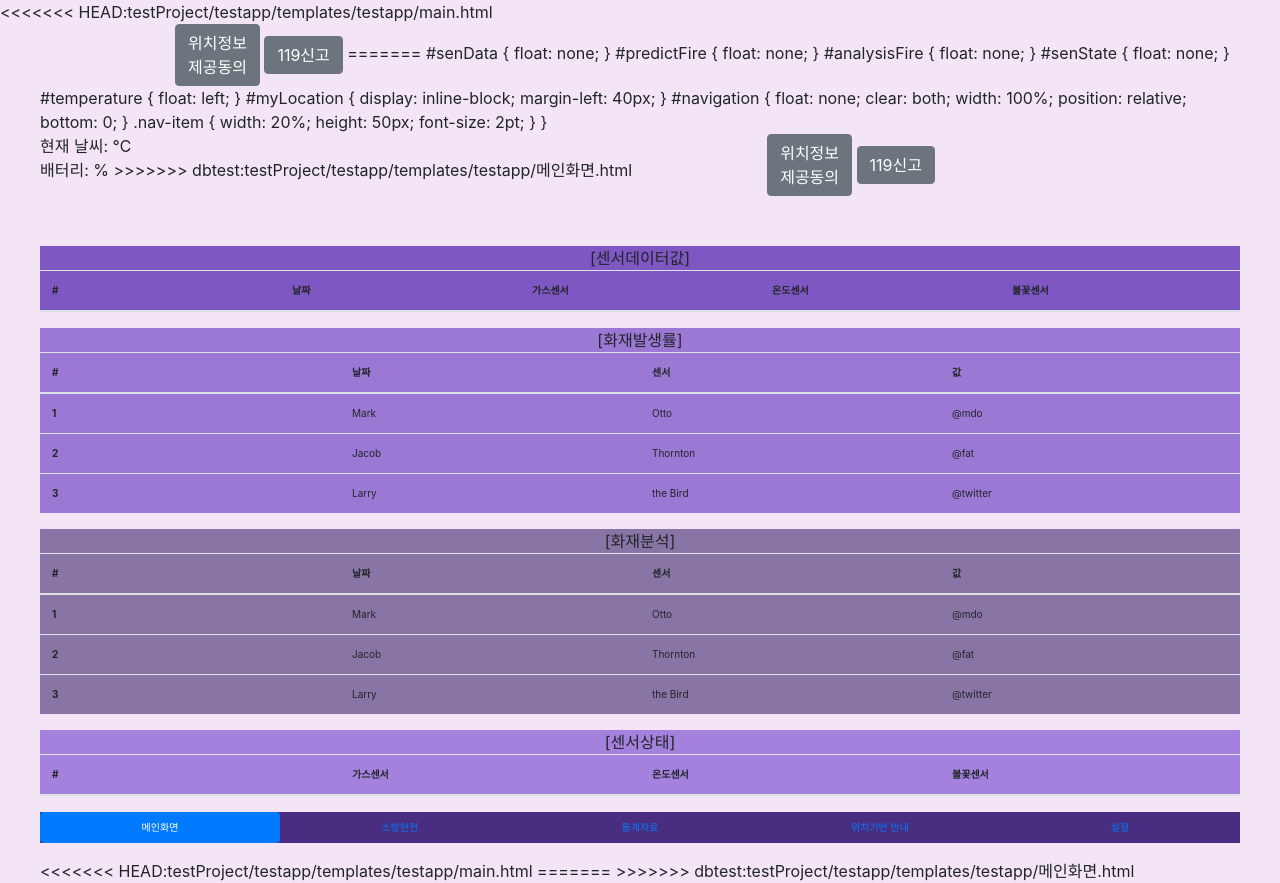
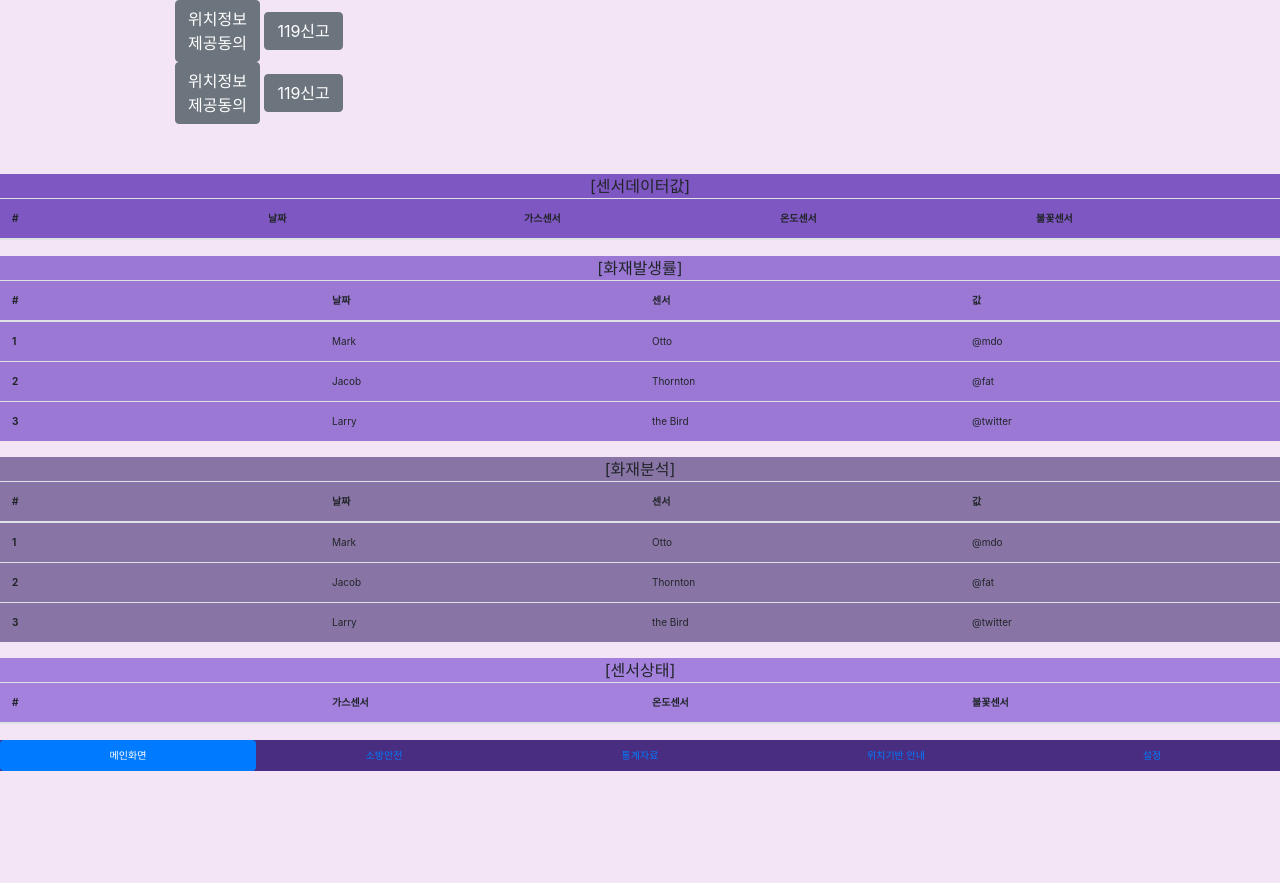
Before and after one commit to smkgs96/testProject, a Django app: page / in a window 1280 px wide. After the commit the page ends 771 px from the top, so only its background shows below. Run offline with Django 3.2, Linux system fonts and the light colour scheme; data that the repository does not hold is empty; some libraries are stand-ins or nearby versions.

Commit message:
Fix error main.html while merging

```diff
--- a/testProject/testapp/templates/testapp/main.html
+++ b/testProject/testapp/templates/testapp/main.html
@@ -1,7 +1,7 @@
 <!DOCTYPE html>
 
 <html lang="ko">
-<<<<<<< HEAD:testProject/testapp/templates/testapp/main.html
+
 <head>
   <meta charset="UTF-8" />
   <meta name="viewport" content="width=device-width, initial-scale=1.0" />
@@ -9,7 +9,8 @@
   <title>메인화면</title>
   <script type="text/javascript">
     window.onload = function create_request() {
-          var API_URL = "https://api.openweathermap.org/data/2.5/weather?q=daegu&units=metric&appid=caf2328dfcf6f9f9919e7039d6066892";
+      var API_URL =
+        "https://api.openweathermap.org/data/2.5/weather?q=daegu&units=metric&appid=caf2328dfcf6f9f9919e7039d6066892";
       $.get(API_URL, deliver);
     }
 
@@ -17,72 +18,10 @@
       var result =
         "<li> 현재온도: " + response.main.temp + " ℃ </li>" +
         "<li> 습도: " + response.main.humidity + "% </li>" +
-              "<li> 바람세기: " + response.wind.speed + " mph</li>" ;
+        "<li> 바람세기: " + response.wind.speed + " mph</li>";
       $(".temperature").html(result);
     }
   </script>
-    <link
-      rel="stylesheet"
-      href="https://maxcdn.bootstrapcdn.com/bootstrap/4.0.0/css/bootstrap.min.css"
-      integrity="sha384-Gn5384xqQ1aoWXA+058RXPxPg6fy4IWvTNh0E263XmFcJlSAwiGgFAW/dAiS6JXm"
-      crossorigin="anonymous"
-    />
-
-    <script src="https://ajax.googleapis.com/ajax/libs/jquery/1.12.0/jquery.min.js"></script>
-    <script src="http://maxcdn.bootstrapcdn.com/bootstrap/3.3.6/js/bootstrap.min.js"></script>
-
-    <style>
-     body {
-        background: #f3e5f5; overflow-x: "hidden";
-      }
-      #senData {
-        background: #7e57c2;
-      }
-      #predictFire {
-        background: #9a78d3;
-      }
-      #analysisFire {
-        background: #8875a5;
-      }
-      #senState {
-         background: #a381dd;
-      }
-      #pills-tab {
-        width: 100%;
-      }
-      .table {
-        table-layout: fixed;
-      }
-      td {
-        overflow: hidden;
-        white-space: nowrap;
-        font-size: 10px;
-      }
-      th {
-        font-size: 10px;
-      }
-      .nav-item {
-        width: 20%;
-        background: #492d80;
-        font-size: x-small;
-      }
-      .temperature {
-        float: left;
-      }
-      #myLocation {
-        display: inline-block;
-        margin-left: 135px;
-      }
-
-      /* 화면 너비 0 ~ 1200px */
-      @media (min-width: 1280px) {
-        * {
-=======
-
-<head>
-  <meta charset="UTF-8" />
-  <meta name="viewport" content="width=device-width, initial-scale=1.0" />
-  <title>메인화면</title>
   <link rel="stylesheet" href="https://maxcdn.bootstrapcdn.com/bootstrap/4.0.0/css/bootstrap.min.css"
     integrity="sha384-Gn5384xqQ1aoWXA+058RXPxPg6fy4IWvTNh0E263XmFcJlSAwiGgFAW/dAiS6JXm" crossorigin="anonymous" />
 
@@ -135,7 +74,7 @@
       font-size: x-small;
     }
 
-    #temperature {
+    .temperature {
       float: left;
     }
 
@@ -147,7 +86,6 @@
     /* 화면 너비 0 ~ 1200px */
     @media (min-width: 1280px) {
       * {
->>>>>>> dbtest:testProject/testapp/templates/testapp/메인화면.html
         margin: 0;
         padding: 0;
       }
@@ -162,13 +100,10 @@
         height: 150px;
         background: #9575cd;
       }
-<<<<<<< HEAD:testProject/testapp/templates/testapp/main.html
-      .temperature {
-=======
 
-      #temperature {
->>>>>>> dbtest:testProject/testapp/templates/testapp/메인화면.html
-        position: relative;
+      <<<<<<< HEAD:testProject/testapp/templates/testapp/main.html .temperature {
+        =======#temperature {
+          >>>>>>>dbtest: testProject/testapp/templates/testapp/메인화면.html position: relative;
           float: left;
         }
 
@@ -262,65 +197,6 @@
         /* #wrap {
           width: 95%;
         } */
-<<<<<<< HEAD:testProject/testapp/templates/testapp/main.html
-        #senData {
-          float: none;
-        }
-        #predictFire {
-          float: none;
-        }
-        #analysisFire {
-          float: none;
-        }
-        #senState {
-          float: none;
-        }
-
-        .temperature{
-          float: left;
-        }
-        #myLocation {
-          display: inline-block;
-          margin-left: 40px;
-
-        }
-
-        #navigation {
-          float: none;
-          clear: both;
-          width: 100%;
-          position: relative;
-          bottom: 0;
-        }
-        .nav-item {
-          width: 20%;
-          height: 50px;
-          font-size: 2pt;
-        }
-
-      }
-    </style>
-  </head>
-  <body>
-    <div id="wrap">
-      <div id="header">
-        <div class="temperature"></div>
-        <div id="myLocation">
-          <button
-            onclick="window.open('{% url 'popup' %}','popup','width=430, height=500, location=no, status=no, scrollbars=yes');"
-            class="btn btn-secondary"
-          >
-            위치정보 <br>제공동의
-          </button>
-          <button
-            onclick="document.location.href='tel:119'"
-            type="button"
-            class="btn btn-secondary"
-          >
-            119신고
-          </button>
-        </div>
-=======
         #senData {
           float: none;
         }
@@ -337,7 +213,7 @@
           float: none;
         }
 
-      #temperature {
+        .temperature {
           float: left;
         }
 
@@ -368,9 +244,17 @@
 <body>
   <div id="wrap">
     <div id="header">
-      <div id="temperature">현재 날씨: ℃<br />
-        배터리: %
->>>>>>> dbtest:testProject/testapp/templates/testapp/메인화면.html
+      <div class="temperature"></div>
+      <div id="myLocation">
+        <button
+          onclick="window.open('{% url 'popup' %}','popup','width=430, height=500, location=no, status=no, scrollbars=yes');"
+          class="btn btn-secondary">
+          위치정보 <br>제공동의
+        </button>
+        <button onclick="document.location.href='tel:119'" type="button" class="btn btn-secondary">
+          119신고
+        </button>
+      </div>
     </div>
     <div id="myLocation">
       <button
@@ -541,7 +425,6 @@
   </script>
 </body>
 
-<<<<<<< HEAD:testProject/testapp/templates/testapp/main.html
 <!-- Optional JavaScript -->
 <!-- jQuery first, then Popper.js, then Bootstrap JS -->
 <!-- <script
@@ -549,18 +432,10 @@
       integrity="sha384-KJ3o2DKtIkvYIK3UENzmM7KCkRr/rE9/Qpg6aAZGJwFDMVNA/GpGFF93hXpG5KkN"
       crossorigin="anonymous"
     ></script> -->
-    <script
-      src="https://cdnjs.cloudflare.com/ajax/libs/popper.js/1.12.9/umd/popper.min.js"
-      integrity="sha384-ApNbgh9B+Y1QKtv3Rn7W3mgPxhU9K/ScQsAP7hUibX39j7fakFPskvXusvfa0b4Q"
-      crossorigin="anonymous"
-    ></script>
-    <script
-      src="https://maxcdn.bootstrapcdn.com/bootstrap/4.0.0/js/bootstrap.min.js"
-      integrity="sha384-JZR6Spejh4U02d8jOt6vLEHfe/JQGiRRSQQxSfFWpi1MquVdAyjUar5+76PVCmYl"
-      crossorigin="anonymous"
-    ></script>
+<script src="https://cdnjs.cloudflare.com/ajax/libs/popper.js/1.12.9/umd/popper.min.js"
+  integrity="sha384-ApNbgh9B+Y1QKtv3Rn7W3mgPxhU9K/ScQsAP7hUibX39j7fakFPskvXusvfa0b4Q" crossorigin="anonymous"></script>
+<script src="https://maxcdn.bootstrapcdn.com/bootstrap/4.0.0/js/bootstrap.min.js"
+  integrity="sha384-JZR6Spejh4U02d8jOt6vLEHfe/JQGiRRSQQxSfFWpi1MquVdAyjUar5+76PVCmYl" crossorigin="anonymous"></script>
 </body>
+
 </html>
-=======
-</html>
->>>>>>> dbtest:testProject/testapp/templates/testapp/메인화면.html
```
Lines whose indentation alone changed are shown as unchanged.
